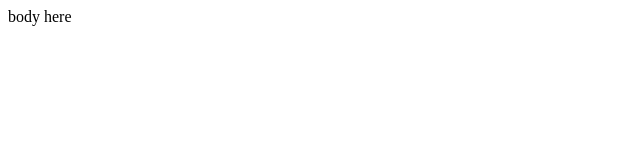
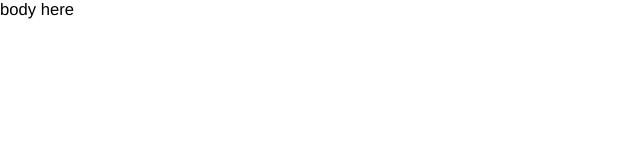
Before and after one commit to Sylvanas/test-ST2, a plain HTML site: page client/default/index.html in a window 1280 px wide. Shown: the full height of the page, 0-640 px from the left. Drawn offline with Linux system fonts and the light colour scheme.

Commit message:
added css

```diff
--- a/client/default/index.html
+++ b/client/default/index.html
@@ -4,8 +4,8 @@
     <meta charset="UTF-8">
     <title id="page-title">Sencha Touch 2 D</title>
 
-    <!--<link rel="stylesheet" type="text/css" href="touch/resources/css/sencha-touch.css">
-    <script type="text/javascript" src="touch/sencha-touch-all-debug.js"></script>
+    <link rel="stylesheet" type="text/css" href="touch/resources/css/sencha-touch.css">
+    <!--<script type="text/javascript" src="touch/sencha-touch-all-debug.js"></script>
 
     <link rel="stylesheet" type="text/css" href="resources/css/style.css">
 
```
